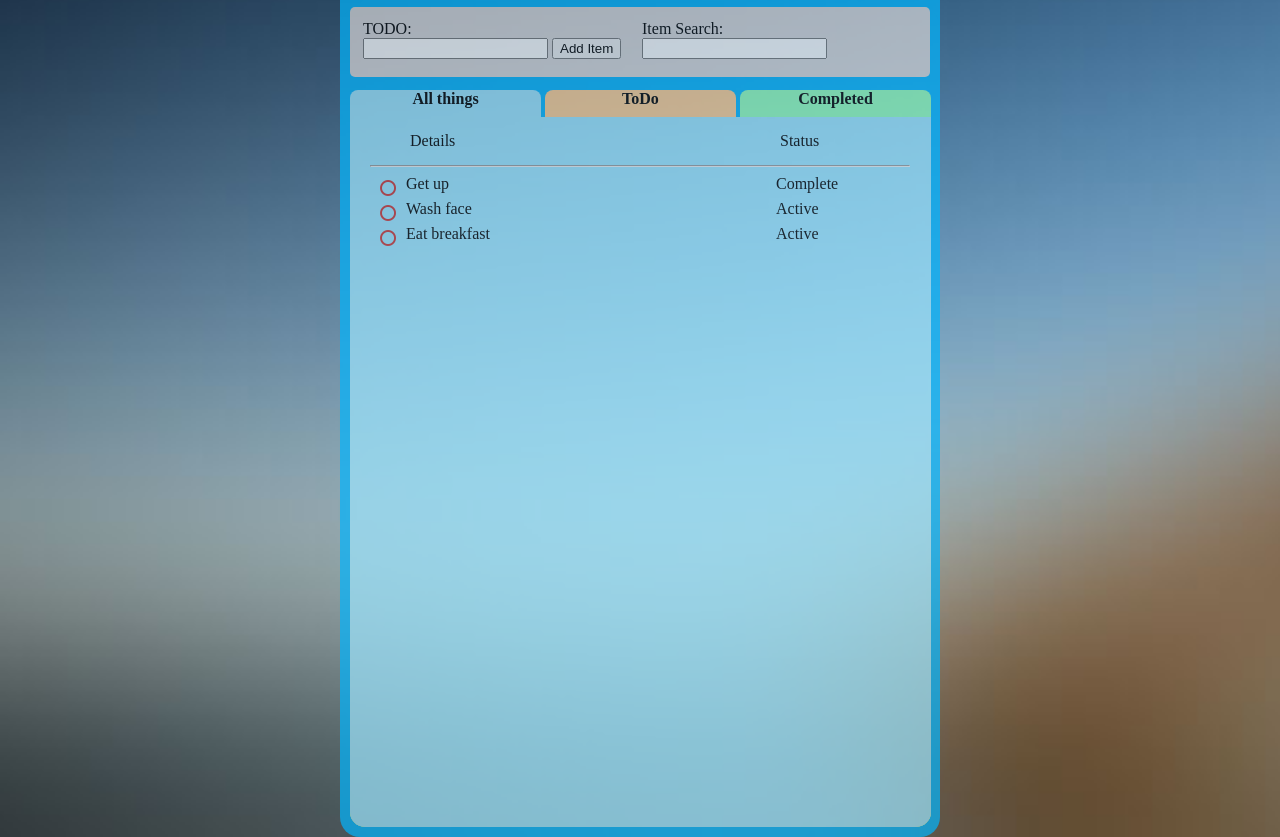
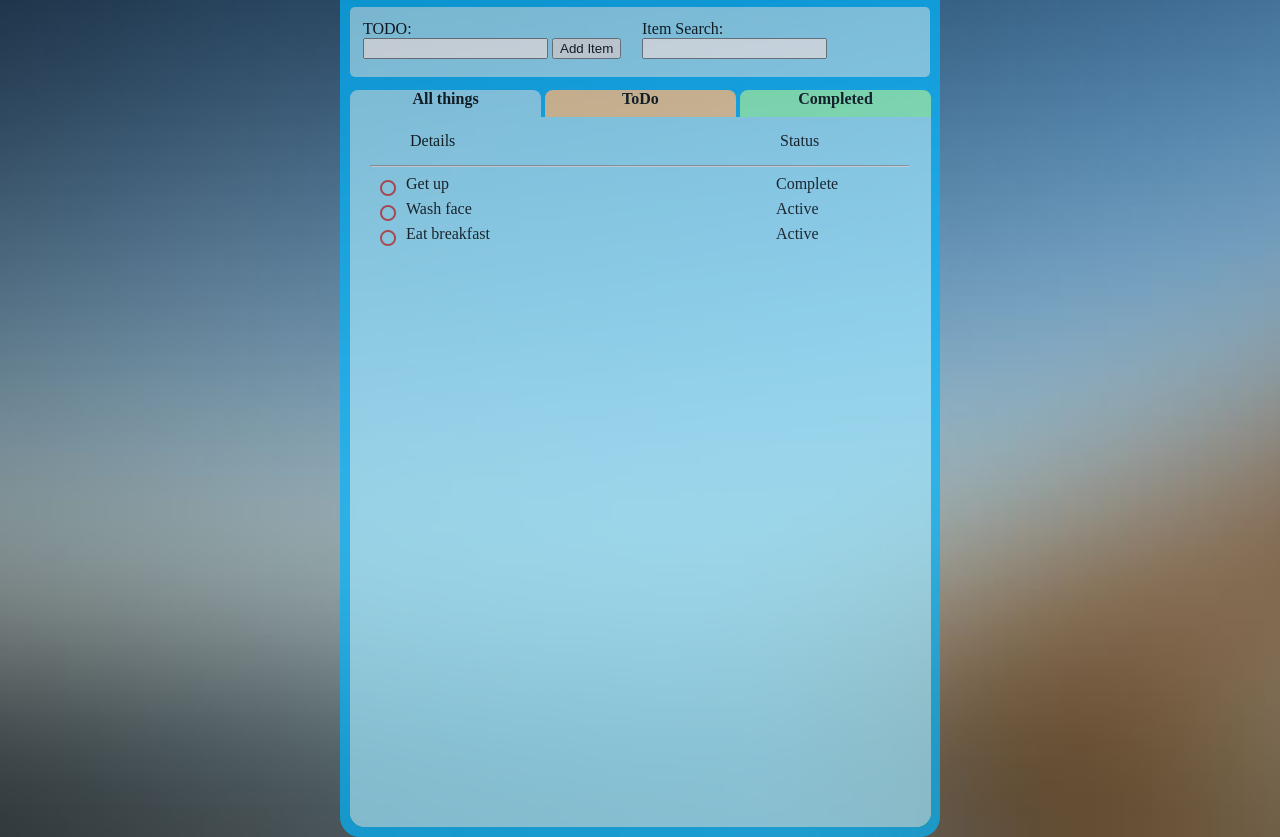
Before and after one commit to 545576857/TODO_page_with_AngularJS, a plain HTML site: page index.html in a window 1280 px wide. Shown: the part 111-948 px from the top of the page. Drawn offline with Linux system fonts and the light colour scheme.

Commit message:
update UI, modify tools block color to light blue

```diff
--- a/css/index.css
+++ b/css/index.css
@@ -32,7 +32,6 @@ body {
     font-family: Helvetica, Arial, sans-serif;
     font-size: 36px;
 
-
     -moz-border-top-left-radius:20px;
     -webkit-border-top-left-radius:20px;
     border-top-left-radius:20px;
@@ -45,7 +44,7 @@ body {
     height:50px;
     padding:10px;
     margin:10px;
-    background-color: rgb(217,215,216);
+    background-color: rgb(155,228,253);
 
     -moz-border-radius:5px;
     -webkit-border-radius:5px;
```
Also changed, not shown: js/ListController.js (line endings or trailing spaces).
